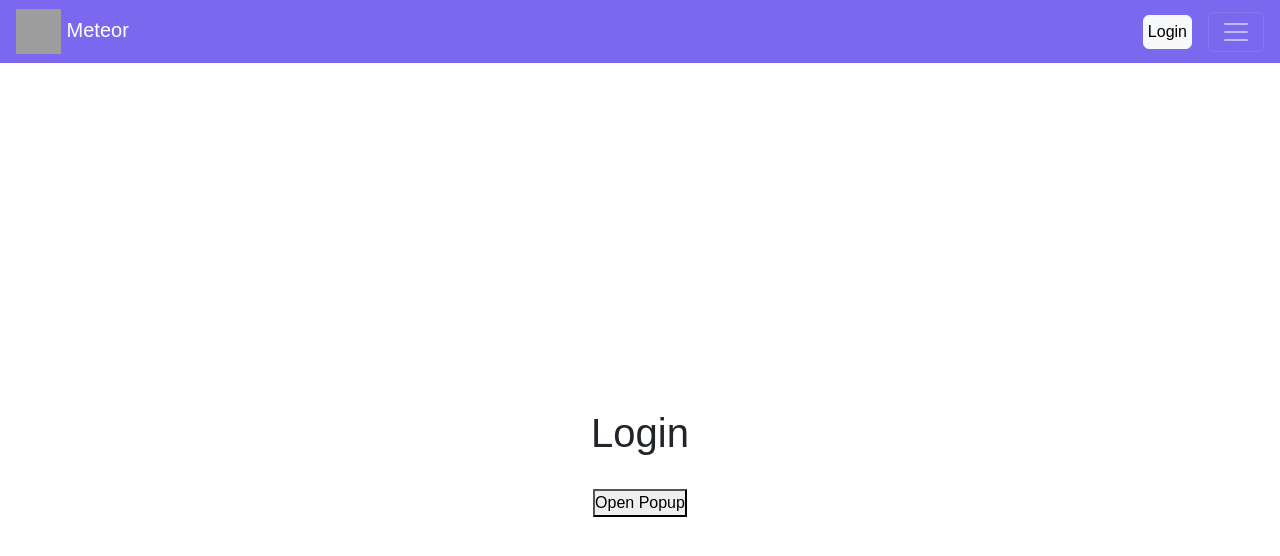
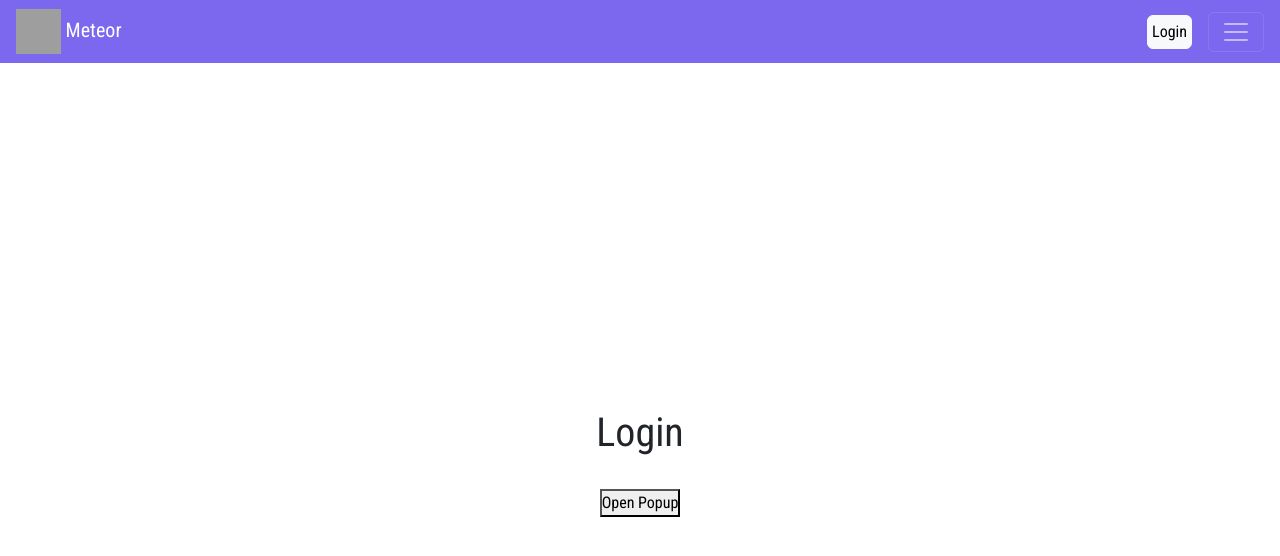
Before and after one commit to zero4835/springMvcPratice, a React (Create React App) app in the folder frontend/: page /test in a window 1280 px wide. Shown: the top 556 px of the page. Built offline with nearby package versions, Linux system fonts and the light colour scheme; no server answers; grey boxes are pictures that could not be loaded.

Commit message:
modify img style border-radius to borderRadius, modify app.css *{font-family: 'Roboto Condensed'}

```diff
--- a/frontend/public/index.html
+++ b/frontend/public/index.html
@@ -1,14 +1,17 @@
 <!DOCTYPE html>
 <html lang="en">
+
 <head>
   <meta charset="utf-8" />
   <link rel="icon" href="%PUBLIC_URL%/favicon.ico" />
   <meta name="viewport" content="width=device-width, initial-scale=1" />
   <meta name="theme-color" content="#000000" />
-    <meta
-      name="description"
-      content="Web site created using create-react-app"
-    />
+  <link rel="preconnect" href="https://fonts.googleapis.com">
+  <link rel="preconnect" href="https://fonts.gstatic.com" crossorigin>
+  <link
+    href="https://fonts.googleapis.com/css2?family=Roboto+Condensed:ital,wght@0,400;1,300&family=Roboto+Mono&display=swap"
+    rel="stylesheet">
+  <meta name="description" content="Web site created using create-react-app" />
   <link rel="apple-touch-icon" href="%PUBLIC_URL%/logo192.png" />
   <!--
       manifest.json provides metadata used when your web app is installed on a
@@ -24,8 +27,9 @@
       work correctly both with client-side routing and a non-root public URL.
       Learn how to configure a non-root public URL by running `npm run build`.
     -->
-    <title>React App</title>
+  <title>Natsusaka's website</title>
 </head>
+
 <body>
   <noscript>You need to enable JavaScript to run this app.</noscript>
   <div id="root"></div>
@@ -40,4 +44,5 @@
       To create a production bundle, use `npm run build` or `yarn build`.
     -->
 </body>
+
 </html>
--- a/frontend/src/App.css
+++ b/frontend/src/App.css
@@ -3,7 +3,7 @@
   padding: 0;
   box-sizing: border-box;
 
-  font-family: 'Fira Sans',sans-serif;
+  font-family: 'Roboto Condensed',sans-serif;
 }
 
 main{
--- a/frontend/src/components/AddSignature.jsx
+++ b/frontend/src/components/AddSignature.jsx
@@ -21,7 +21,7 @@ const AddSignature = ({ signature, setSignature, token, user }) => {
     fetch(`/api/signature/${user.mid}`, fetchInformation)
       .then(response => {
         if (!response.ok) {
-          throw new Error('網路回應不正確 error' + response.status);
+          throw new Error('網路回應不正確 error code: ' + response.status);
         }
         return response.json();
       })
@@ -53,7 +53,7 @@ const AddSignature = ({ signature, setSignature, token, user }) => {
               onChange={(e) => setUpdatedSignature(e.target.value)}
             />
           ) : (
-            <div>{signature.signature}</div>
+            <div className='d-flex justify-content-center' >{signature.signature}</div>
           )}
           <Button
             className='mt-3'
--- a/frontend/src/components/MyNavbar.jsx
+++ b/frontend/src/components/MyNavbar.jsx
@@ -100,7 +100,7 @@ const MyNavbar = ({ user, setUser, islogin, setIslogin }) => {
                   height="35"
                   src={`/images/${user.imgUrl}`}
                   alt="notfind 404"
-                  style={{"border-radius":"100%"}}
+                  style={{ borderRadius: "100%" }}
                 />)
               }
             </Link>
--- a/frontend/src/pages/UserPage.jsx
+++ b/frontend/src/pages/UserPage.jsx
@@ -121,7 +121,7 @@ const UserPage = ({ user, setUser, islogin, setIslogin }) => {
           className="d-flex justify-content-center"
           width="90"
           height="90"
-          style={{ "border-radius": "100%" }}
+          style={{ borderRadius: "30%" }}
         />
         <div className="mt-3">
           <AddSignature signature={signature} setSignature={setSignature} token={token} user={user} />
```
Lines whose indentation alone changed are shown as unchanged.
